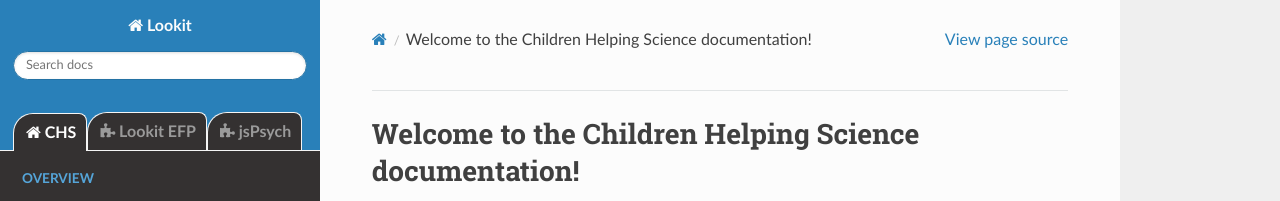
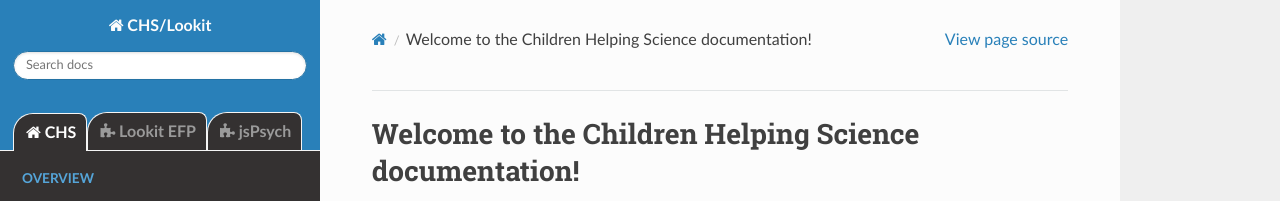
Before and after one commit to lookit/lookit-docs, a Sphinx documentation site: the page built from docs/source/index.rst, in a window 1280 px wide. Shown: the top 201 px of the page. Built offline with Sphinx 7.4.7 and the Read the Docs theme 3.1.0, drawn with Linux system fonts in a browser that asks for light colours.

Commit message:
change project title from Lookit to CHS/Lookit

```diff
--- a/docs/source/conf.py
+++ b/docs/source/conf.py
@@ -52,7 +52,7 @@ source_parsers = {
 master_doc = 'index'
 
 # General information about the project.
-project = 'Lookit'
+project = 'CHS/Lookit'
 copyright = '2017, Center for Open Science and MIT'
 author = 'Center for Open Science, MIT'
 
```
